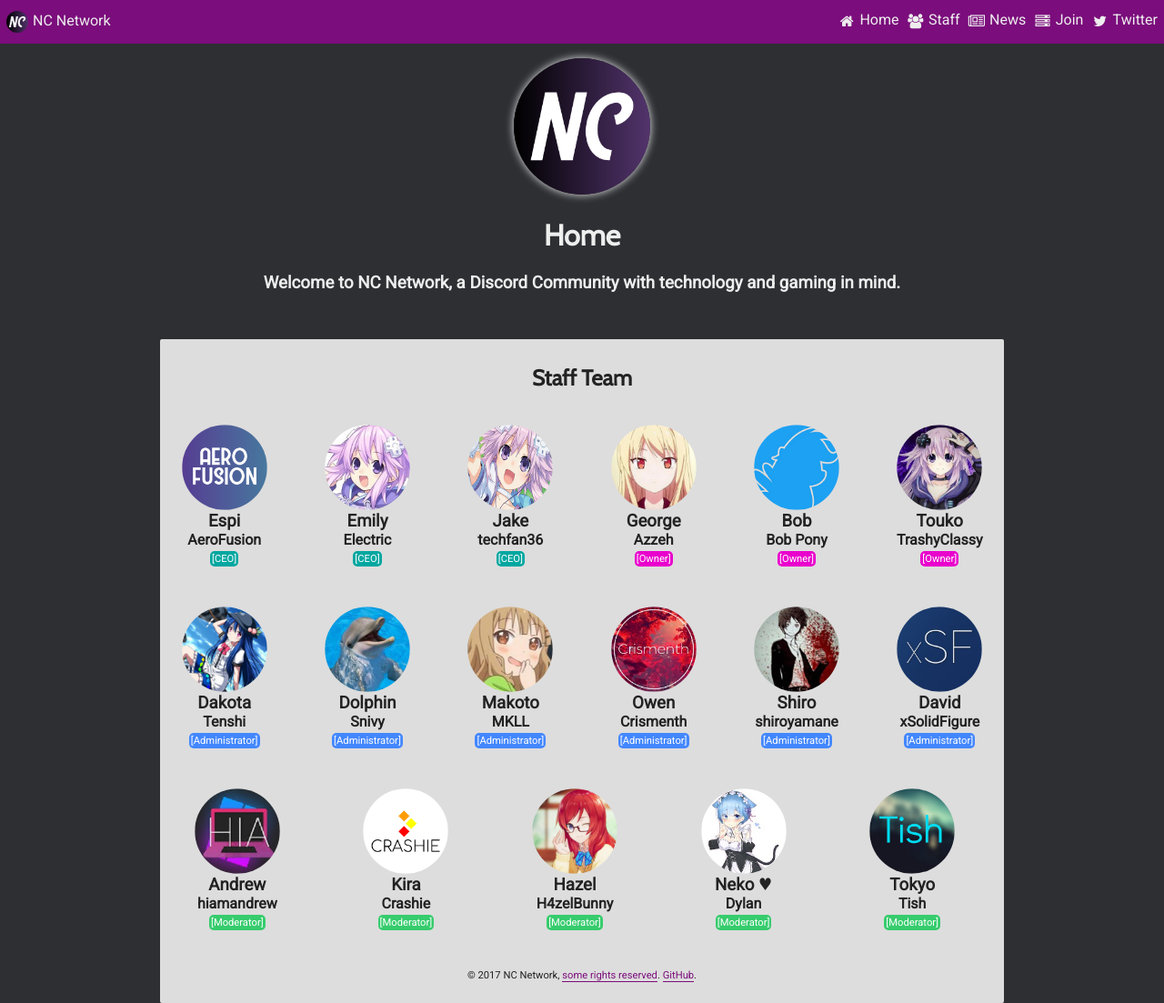
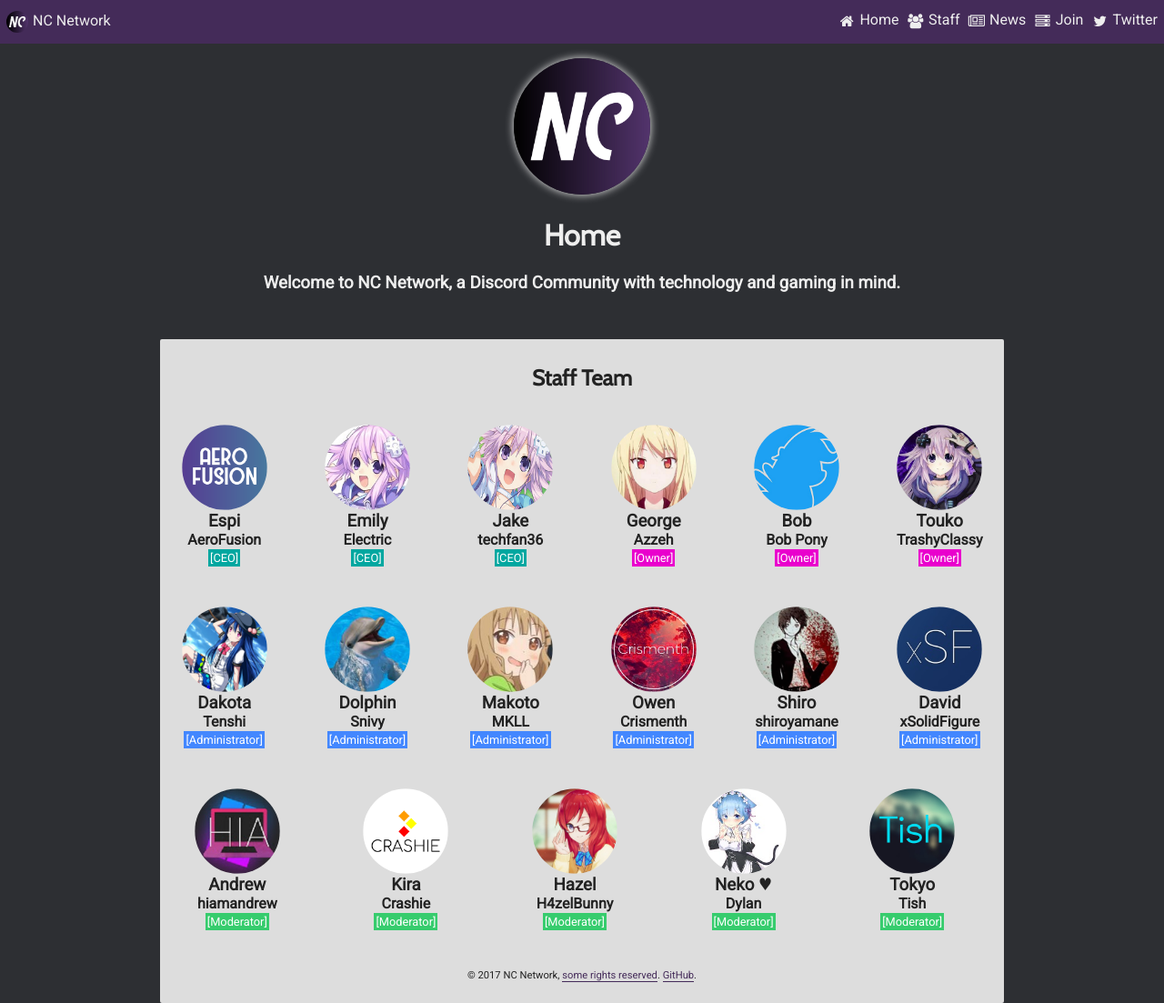
Before and after one commit to xwinbyte/NetskyWebsite, a Jekyll site: the page built from index.html, in a window 1280 px wide and 1103 px high. Shown: the whole window at 91% size. Built offline with Jekyll 4.4.1, drawn with Linux system fonts in a browser that asks for light colours.

Commit message:
New secondary colour to match the logo

```diff
--- a/css/style.scss
+++ b/css/style.scss
@@ -2,7 +2,7 @@
 ---
 
 $primary: #2d2f33;
-$secondary: #7B0D7C;
+$secondary: #442B59;
 
 body,
 html {
@@ -140,8 +140,7 @@ article {
 .staff-badge {
   display: inline-block;
   padding: 2px;
-  border-radius: 5px;
-  font-size: 0.7em;
+  font-size: 0.8em;
   background-color: #A4191C;
   color: #fff;
 }
```
